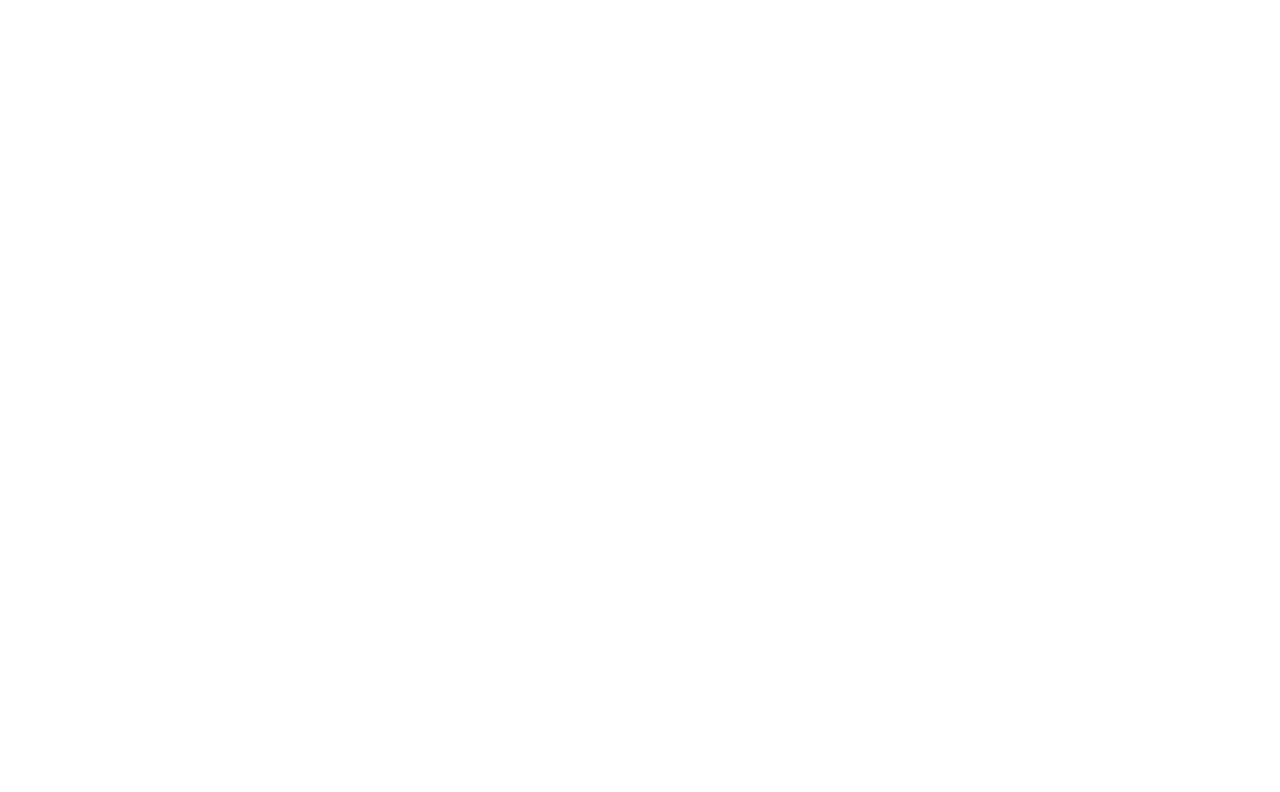
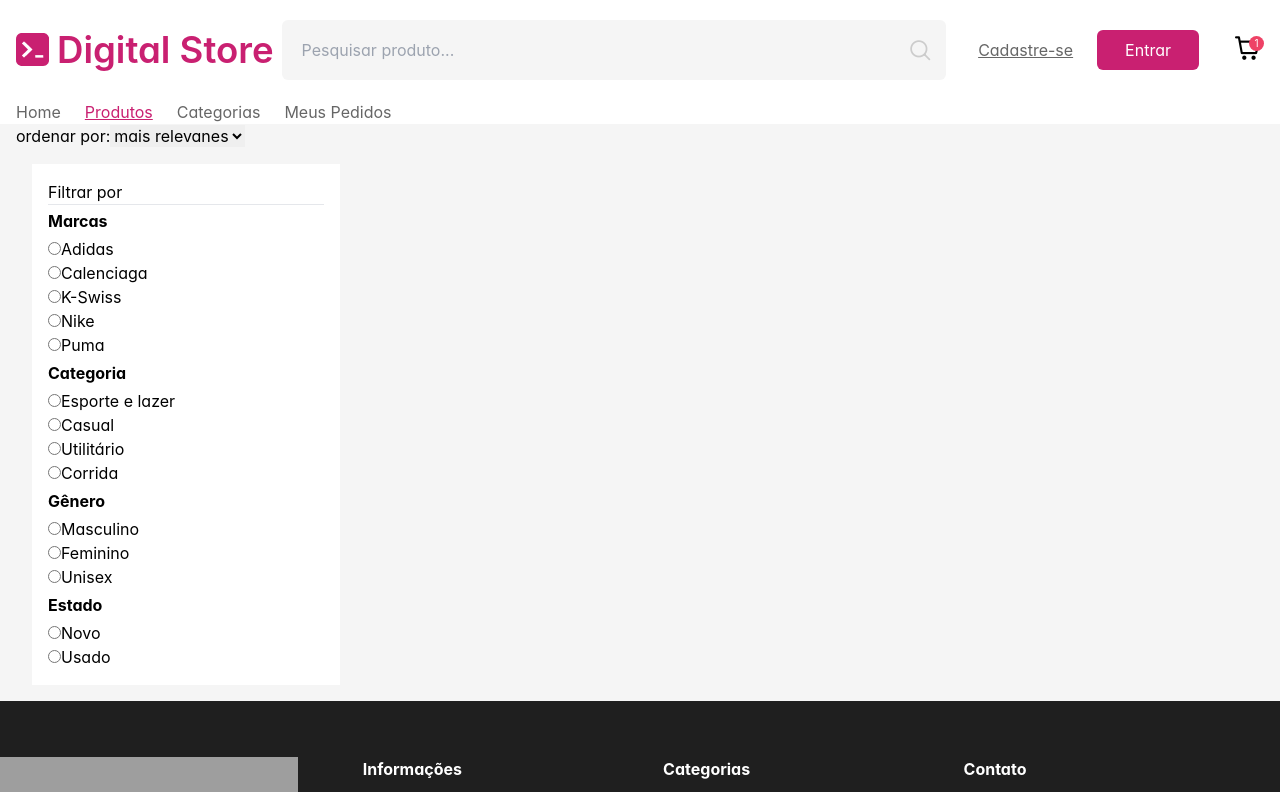
Before and after one commit to Lenizio27/Projetos_FrontEnd, a React (Vite) app in the folder drip_store/: page /ProductListingPage in a window 1280 px wide. Before the commit this address had no page. Shown: the top 792 px of the page. Built offline with nearby package versions, Linux system fonts and the light colour scheme; grey boxes are pictures that could not be loaded.

Commit message:
criado o filtro de produtos
criado o filtro de produtos da pagina de busca

```diff
--- a/drip_store/src/components/Footer.jsx
+++ b/drip_store/src/components/Footer.jsx
@@ -8,11 +8,11 @@
         },
         {
             title: "Categorias",
-            items: ["Camisetas"],
+            items: ["Camisetas", "Calças", "Bonés", "Headphones", "Tênis",],
         },
         {
             title: "Contato",
-            items: [],
+            items: ["Av. Santos Dumont, 1510 - 1 andar - Aldeota, Fortaleza - CE, 60150-161", "(85) 3051-3411"],
         },
     ]
     const arrayIcons = ["pi pi-instagram", "pi pi-facebook", "pi pi-twitter"]
--- a/drip_store/src/components/Header.jsx
+++ b/drip_store/src/components/Header.jsx
@@ -26,15 +26,15 @@
             title: "Home"
         },
         {
-            route: "/s",
+            route: "/ProductListingPage",
             title: "Produtos"
         },
         {
-            route: "/s2",
+            route: "/",
             title: "Categorias"
         },
         {
-            route: "/s3",
+            route: "/ProductViewPage",
             title: "Meus Pedidos"
         },
     ]
--- a/drip_store/src/components/ProductCard.jsx
+++ b/drip_store/src/components/ProductCard.jsx
@@ -2,7 +2,7 @@
     return (
         <>
             <section className="relative overflow-hidden h-[251px] flex-1 bg-c7 basis-[405px] shrink-[405px] rounded-xl flex ">
-                <div className="flex flex-col p-3 w-[50%] h-[100%] justify-around">
+                <div className="flex flex-col p-3 w-[50%] h-[100%] justify-around z-[1]">
                     <p className="bg-[#E7FF86] p-3 font-bold h-[32px] w-[92px] text-[14px] flex items-center rounded-xl">
                         {discount}
                     </p>
@@ -35,7 +35,7 @@
 export const CardProdutosEmAlta = ({image, title, discount, type, price}) => {
     return (
         <>
-            <section className="p-3 w-[292px] h-[439px] max-md:w-[163px] max-md:h-[300px]">
+            <section className="p- w-[292px] h-[439px] max-md:w-[163px] max-md:h-[300px]">
                 <div className="relative flex items-center justify-center bg-s7 w-full h-[321px] max-md:h-[200px]">
                     <div className="bg-[#E7FF86] p-3 font-bold h-[32px] w-[92px] text-[14px] flex items-center rounded-xl absolute left-[10px] top-[10px]">{discount}</div>
                     <img src={image} alt="" className="rotate-[-30deg] w-[200px] max-md:w-[120px]"/>
--- a/drip_store/src/components/Section.jsx
+++ b/drip_store/src/components/Section.jsx
@@ -1,4 +1,5 @@
 import ImgTenisVermelho from "../assets/images/tenis_1.png"
+import ImgTenisAmarelo from "../assets/images/tenis_4.png"
 
 export const SectionHero = () => {
     return (
@@ -34,7 +35,7 @@
     const align = titleAlign === "center" ? "center" : "left";
     return (
         <>
-            <section className="bg-s8">
+            <section className="bg-s8 py-10">
                 <div className="max-w-[1440px] m-auto px-4">
                     <div className={`flex items-center ${align === "center" ? "justify-center" : "justify-between"}`}>
                         <h2 className="text-s2 text-[18px] my-3 font-bold">{title}</h2>
@@ -50,3 +51,33 @@
         </>
     )
 }
+
+export const SectionOfertaEspecial = ({}) => {
+    return (
+        <>
+            <section className="my-[40px]">
+                <div className="flex max-md:flex-col max-w-[1440px] m-auto px-4">
+                    <div className="flex-1 relative w-[573px] flex items-center justify-center max-md:w-[auto]">
+                        <img src={ImgTenisAmarelo} alt="" className="w-auto max-md:w-[300px]"/>
+                        <div className="OfertaEspecial absolute h-[466px] w-[466px] top-0 -z-10 rounded-full max-md:w-[280px] max-md:h-[280px]"></div>
+                    </div>
+                    <div className="flex-1 flex flex-col gap-3 justify-center px-8 max-md:pt-28">
+                        <p className="font-bold text-[14px] text-c2 max-md:text-c6">
+                            Oferta Especial
+                        </p>
+                        <h3 className="font-bold text-[48px] leading-[50px] ">
+                            Air Jordan edição de colecionador
+                        </h3>
+                        <p>
+                            Lorem ipsum dolor, sit amet consectetur adipisicing elit. Ducimus nihil quas obcaecati quae molestiae soluta nam reprehenderit sunt nemo. Id nesciunt ut voluptas dolores voluptatem atque doloribus! Alias, modi facilis?
+                        </p>
+                        <button
+                            className="flex items-center justify-center text-s7 h-[22px] bg-c2 px-14 py-5 rounded-md my-5 max-md:w-full w-[200px]">
+                                Ver Oferta
+                        </button>
+                    </div>
+                </div>
+            </section>
+        </>
+    )
+}
--- a/drip_store/src/pages/HomePage.jsx
+++ b/drip_store/src/pages/HomePage.jsx
@@ -1,4 +1,4 @@
-import { SectionHero, Sections } from "../components/Section";
+import { SectionHero, Sections, SectionOfertaEspecial } from "../components/Section";
 import { CardDestaque, CardDestaqueTipo, CardProdutosEmAlta } from "../components/ProductCard";
 import ImgBlusa from "../assets/images/blusa_destaque.png";
 import ImgTenis from "../assets/images/tenis_3.png";
@@ -90,7 +90,7 @@
                     titleAlign={"left"}
                     title={"Produtos em alta"}
                     link={{href:"",text:"ver todos ->"}}>
-                        <div className="flex flex-wrap items-center justify-around">
+                        <div className="flex flex-wrap items-center justify-between">
                             {arrayCardsEmAlta.map(item => (
                                 <CardProdutosEmAlta
                                     image={item.image}
@@ -102,6 +102,7 @@
                             ))}
                         </div>
                     </Sections>
+                    <SectionOfertaEspecial/>
             </div>
         </>
     );
--- a/drip_store/src/pages/ProductListingPage.jsx
+++ b/drip_store/src/pages/ProductListingPage.jsx
@@ -0,0 +1,59 @@
+const ProductListingPage = () => {
+    const arrayFiltroProdutos = [
+        {
+            title: "Marcas",
+            radios: ["Adidas", "Calenciaga", "K-Swiss", "Nike", "Puma"],
+        },
+        {
+            title: "Categoria",
+            radios: ["Esporte e lazer", "Casual", "Utilitário", "Corrida"],
+        },
+        {
+            title: "Gênero",
+            radios: ["Masculino", "Feminino", "Unisex"],
+        },
+        {
+            title: "Estado",
+            radios: ["Novo", "Usado"],
+        },
+    ]
+    return (
+        <>
+        <section className="bg-s6">
+            <div className="flex flex-col max-w-[1440px] m-auto px-4">
+                <div>
+                    <h2></h2>
+                    <div>
+                        ordenar por:
+                        <select name="" id="">
+                            <option value="">mais relevanes</option>
+                            <option value="">sasdfasdf</option>
+                        </select>
+                    </div>
+                </div>
+                <div className="flex p-4">
+                    <aside className="flex-4 bg-s7 p-4 w-[308px]">
+                        <h3>Filtrar por</h3>
+                        <hr />
+                        {arrayFiltroProdutos.map((item) => (
+                            <div>
+                                <h2 className="font-bold my-1">{item.title}</h2>
+                                {item.radios.map(a =>
+                                <p>
+                                    <input type="radio" id="radioCheck"/>{a}
+                                </p>
+                                )}
+                            </div>
+                        ))}
+                    </aside>
+                    <div className="flex-8">
+
+                    </div>
+                </div>
+            </div>
+        </section>
+        </>
+     );
+}
+
+export default ProductListingPage;
--- a/drip_store/src/paths/paths.jsx
+++ b/drip_store/src/paths/paths.jsx
@@ -1,5 +1,7 @@
 import { Route, Routes } from "react-router-dom";
 import HomePage from "../pages/HomePage";
+import ProductListingPage from "../pages/ProductListingPage";
+import ProductViewPage from "../pages/ProductViewPage";
 import Layout from "../layout/Layout";
 
 const Paths = () => {
@@ -7,6 +9,8 @@
     <Routes>
       <Route element={<Layout />}>
         <Route path="/" element={<HomePage />} />
+        <Route path="/ProductListingPage" element={<ProductListingPage/>} />
+        <Route path="/ProductViewPage" element={<ProductViewPage/>} />
       </Route>
     </Routes>
   );
--- a/drip_store/src/style/index.css
+++ b/drip_store/src/style/index.css
@@ -30,3 +30,7 @@
 .cssDropShadow:hover{
     filter: drop-shadow(0 0 2px rgb(255, 0, 0));
 }
+
+.OfertaEspecial{
+    background-image: linear-gradient(to bottom, #b5b6f279, rgba(255, 255, 255, 0));
+}
```
Also changed, not shown: drip_store/src/pages/ProductViewPage.jsx (+8 -0 lines).
